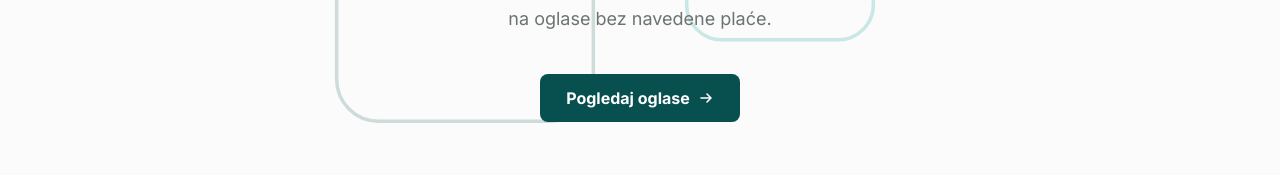
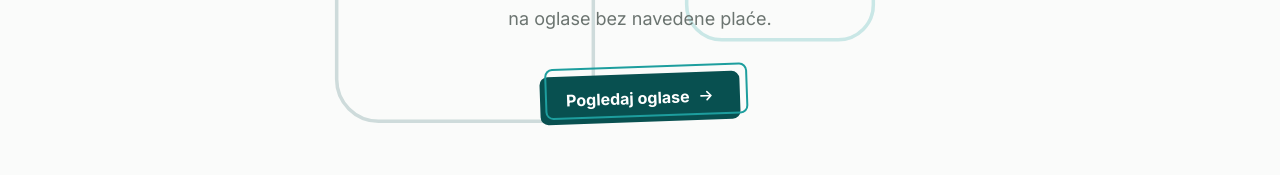
Before and after one commit to almicaa/transparent.hr, a Next.js app in the folder frontend/: page / in a window 1280 px wide. Shown: the part 240-415 px from the top of the page. Built offline with nearby package versions, Linux system fonts and the light colour scheme; no server answers.

Commit message:
Add neobrutalist layered-border hover effect to CTA button, in teal accent

```diff
--- a/frontend/styles/globals.css
+++ b/frontend/styles/globals.css
@@ -128,8 +128,10 @@ a.stat:hover{box-shadow:0 6px 18px rgba(8,80,80,0.14)}
 @media (max-width:900px){
   .features-grid{grid-template-columns:1fr}
 }
-.cta{display:inline-flex;align-items:center;gap:8px;margin-top:8px;padding:12px 26px;background:var(--dark);color:#fff;border-radius:8px;text-decoration:none;font-weight:700}
-.cta:hover{background:#063e3e}
+.cta{display:inline-flex;align-items:center;gap:8px;margin-top:8px;padding:12px 26px;background:var(--dark);color:#fff;border-radius:8px;text-decoration:none;font-weight:700;position:relative;transform:rotate(-2deg);transition:transform .15s ease}
+.cta::after{content:'';position:absolute;border:2px solid var(--primary);border-radius:8px;bottom:5px;left:5px;width:calc(100% - 1px);height:calc(100% - 1px);transition:bottom .15s ease,left .15s ease}
+.cta:hover{transform:rotate(-1deg)}
+.cta:hover::after{bottom:2px;left:2px}
 
 .market-estimate{max-width:480px;text-align:left}
 .market-estimate ul{list-style:none;margin:6px 0 0;padding:0}
```
